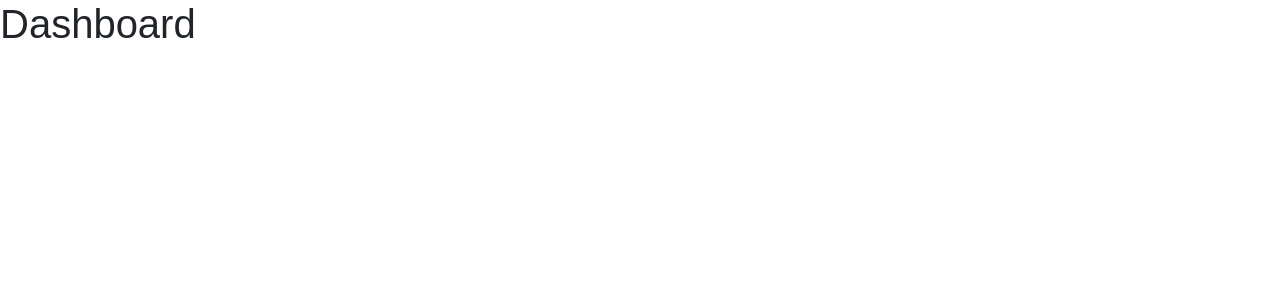
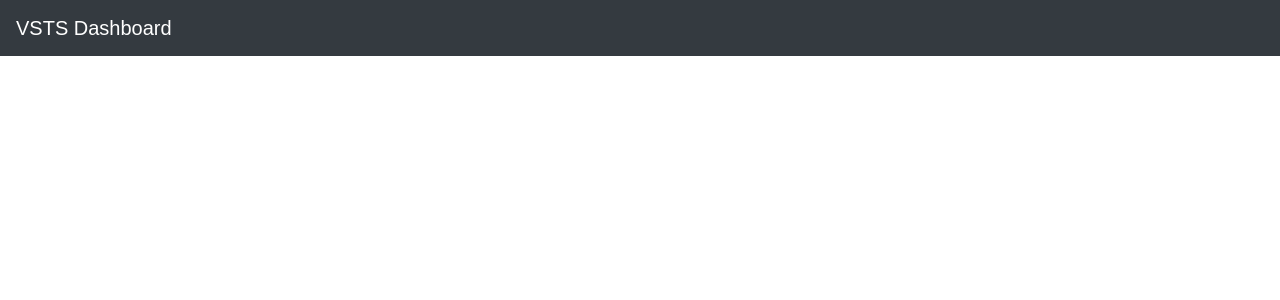
Before and after one commit to lulzzz/vsts-dashboard, a React (Create React App) app: page / in a window 1280 px wide. Shown: the top 300 px of the page. Built offline with nearby package versions, Linux system fonts and the light colour scheme.

Commit message:
Added bootstrap navbar to the header

```diff
--- a/src/components/header/header.tsx
+++ b/src/components/header/header.tsx
@@ -1,11 +1,15 @@
 import * as React from 'react';
+import { Navbar, NavbarBrand } from 'reactstrap';
 import './header.css';
 
 export default class Header extends React.Component {
+  private title: string = 'VSTS Dashboard';
   public render() {
     return (
       <div>
-        <h1>Dashboard</h1>
+        <Navbar color="dark" dark={true} expand="md">
+          <NavbarBrand href="/">{this.title}</NavbarBrand>
+        </Navbar>
       </div>
     );
   }
```
